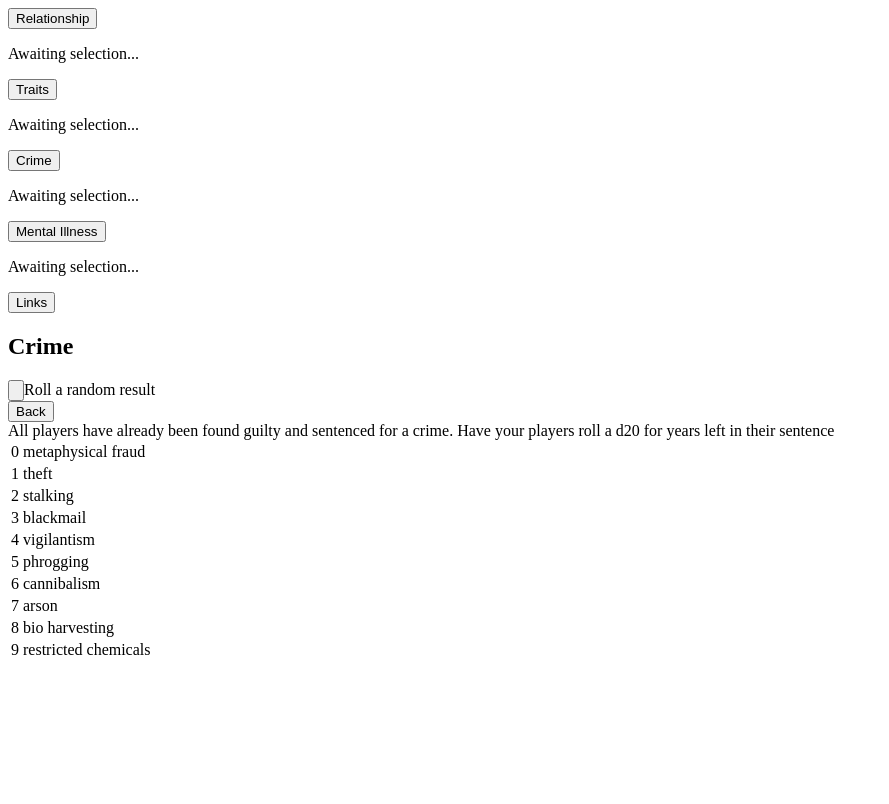
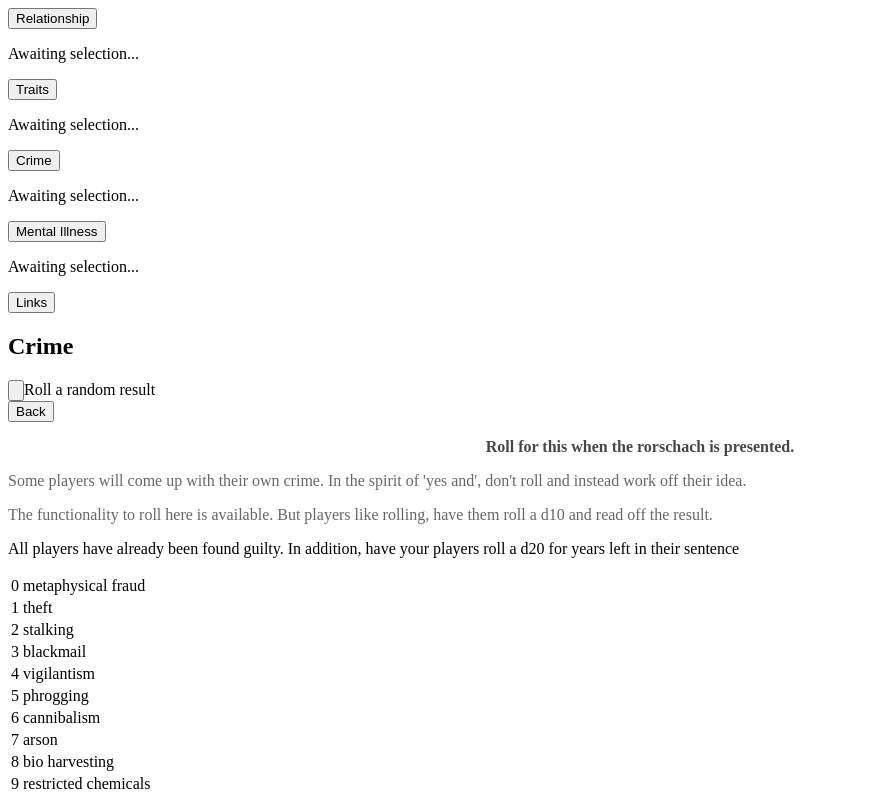
Before and after one commit to CodaBool/oubliette-cockpit, a React (Vite) app: page / in a window 1280 px wide. Both pictures are taken after a click on the button "Crime". Shown: the whole page, without its empty margins (0-889 px from the left). Built offline with nearby package versions, Linux system fonts and the light colour scheme; the HTML template or start-up script is replaced by a standard one.

Commit message:
add hints to crime table

```diff
--- a/src/App.jsx
+++ b/src/App.jsx
@@ -789,7 +789,15 @@ export default function App() {
         <RollTableModal
           title="Crime"
           entries={CRIME_TABLE}
-          subtitle="All players have already been found guilty and sentenced for a crime. Have your players roll a d20 for years left in their sentence"
+          subtitle={(
+            <>
+              <p style={{textAlign: "center", marginBottom: "0.2em", fontSize: "1.0em", opacity: 0.72}}><b>Roll for this when the rorschach is presented.</b></p>
+              <p style={{textAlign: "", marginBottom: "0.6em", fontSize: "1.0em", opacity: 0.6}}>Some players will come up with their own crime. In the spirit of 'yes and', don't roll and instead work off their idea.</p>
+              <p style={{textAlign: "", marginBottom: "0.6em", fontSize: "1.0em", opacity: 0.6}}>The functionality to roll here is available. But players like rolling, have them roll a d10 and read off the result.</p>
+              <p>All players have already been found guilty. In addition, have your players roll a d20 for years left in their sentence</p>
+            </>
+          )}
+
           onResult={handleSelectCrime}
           onClose={() => setActiveModal(null)}
           closeOnSelect
```
